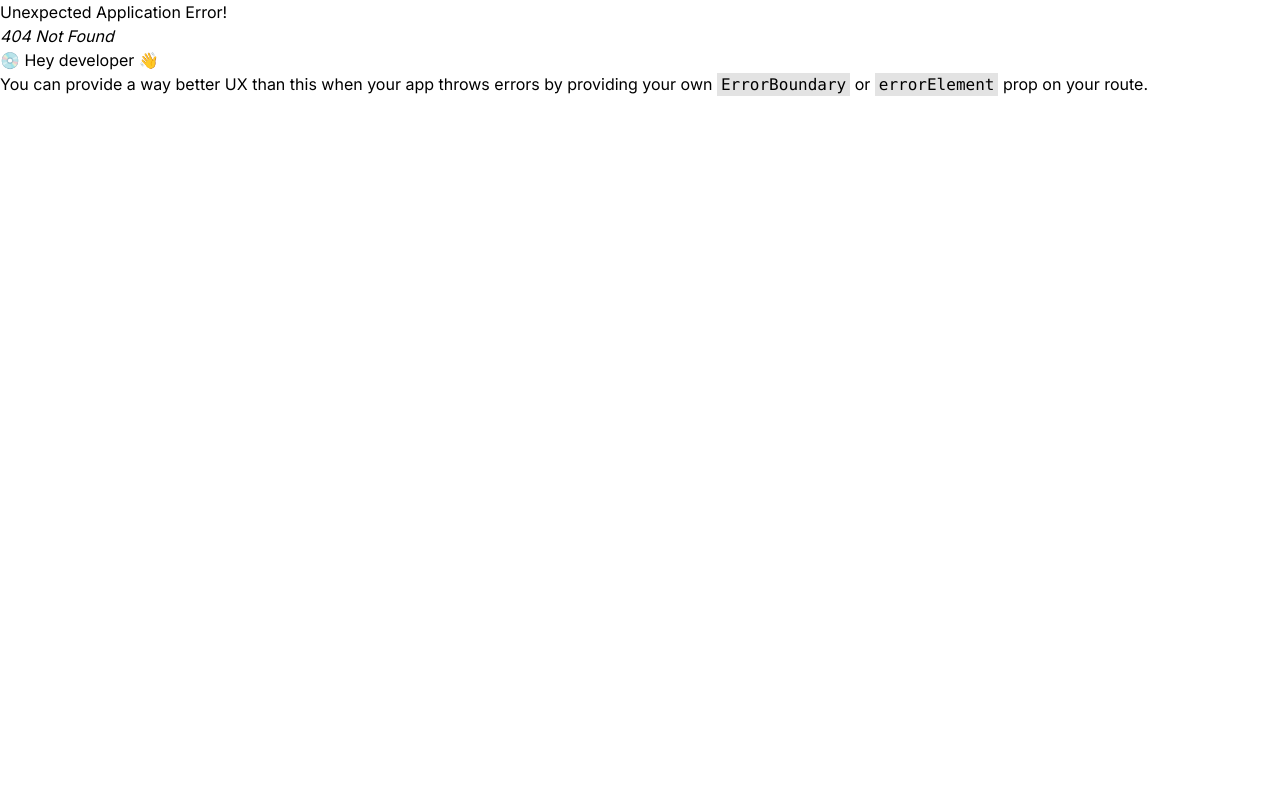
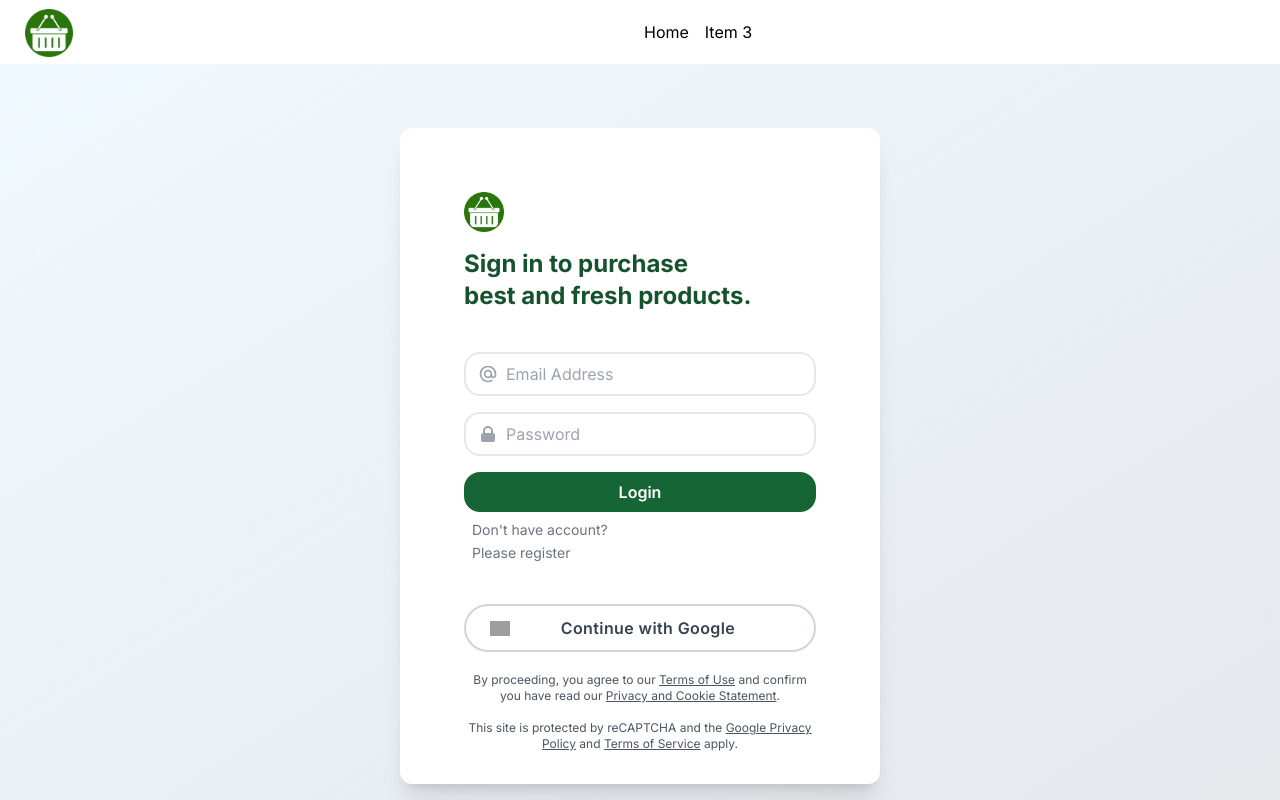
Before and after one commit to arifur-rahman1/goFresh, a React (Vite) app: page /login in a window 1280 px wide. Before the commit this address had no page. Shown: the top 800 px of the page. Built offline with nearby package versions, Linux system fonts and the light colour scheme; grey boxes are pictures that could not be loaded.

Commit message:
login and registration data and page done

```diff
--- a/src/Pages/CheckOut.jsx
+++ b/src/Pages/CheckOut.jsx
@@ -5,7 +5,7 @@ const CheckOut = () => {
     const product= useLoaderData()
     const {title,img,description,price}=product;
     //  Counter is a state initialized to 0
-    const [counter, setCounter] = useState(0);
+    const [counter, setCounter] = useState(1);
 
     // Function is called everytime increment button is clicked
     const handleClick1 = () => {
@@ -16,11 +16,13 @@ const CheckOut = () => {
     // Function is called everytime decrement button is clicked
     const handleClick2 = () => {
         // Counter state is decremented
-        if(counter > 0){
+        if(counter > 1){
             setCounter(counter - 1);
         }
 
     };
+    const updatedPrice=price*counter;
+
     return (
         <div>
 
@@ -45,12 +47,13 @@ const CheckOut = () => {
             <div
                 style={{
                     fontSize: "120%",
-                    position: "relative",
-                    fontWeight:"bold"
+
+                    fontWeight:"bold",
+
 
                 }}
             >
-                {counter}
+                {counter} KG
             </div>
             <div className="buttons">
                 <div className="flex">
@@ -80,7 +83,7 @@ const CheckOut = () => {
                 <div>
                     <div className="inline-block align-bottom mr-5">
                         <span className="text-2xl leading-none align-baseline">$</span>
-                        <span className="font-bold text-3xl leading-none align-baseline">{price}</span>
+                        <span className="font-bold text-3xl leading-none align-baseline">{updatedPrice}</span>
 
                     </div>
                     <div className="inline-block align-bottom">
--- /dev/null
+++ b/src/Pages/Login.jsx
@@ -0,0 +1,73 @@
+import { Link } from "react-router-dom";
+import logo from "../assets/Banner/Banner.png"
+const Login = () => {
+    const handleLogin=(event)=>{
+        event.preventDefault();
+        const form =event.target;
+        const email=form.email.value;
+        const password=form.password.value
+        console.log(email,password);
+    }
+    return (
+        <div>
+
+<div className="relative py-16 bg-gradient-to-br from-sky-50 to-gray-200">
+    <div className="relative container m-auto px-6 text-gray-500 md:px-12 xl:px-40">
+        <div className="m-auto md:w-8/12 lg:w-7/12 xl:w-6/12">
+            <div className="rounded-xl bg-white shadow-xl">
+                <div className="p-6 sm:p-16">
+                    <div className="space-y-4">
+                        <img src={logo}loading="lazy" className="w-10" alt="tailus logo"/>
+                        <h2 className="mb-8 text-2xl text-green-900 font-bold">Sign in to purchase <br/> best and fresh products.</h2>
+                    </div>
+                    {/* form  */}
+                    <div className="mt-10">
+                    <form className="bg-white" onSubmit={handleLogin}>
+					<div className="flex items-center border-2 py-2 px-3 rounded-2xl mb-4">
+						<svg xmlns="http://www.w3.org/2000/svg" className="h-5 w-5 text-gray-400" fill="none"
+							viewBox="0 0 24 24" stroke="currentColor">
+							<path strokeLinecap="round" strokeLinejoin="round" strokeWidth="2"
+								d="M16 12a4 4 0 10-8 0 4 4 0 008 0zm0 0v1.5a2.5 2.5 0 005 0V12a9 9 0 10-9 9m4.5-1.206a8.959 8.959 0 01-4.5 1.207" />
+						</svg>
+						<input className="pl-2 outline-none border-none" type="text" name="email" id="" placeholder="Email Address" />
+      </div>
+						<div className="flex items-center border-2 py-2 px-3 rounded-2xl">
+							<svg xmlns="http://www.w3.org/2000/svg" className="h-5 w-5 text-gray-400" viewBox="0 0 20 20"
+								fill="currentColor">
+								<path fillRule="evenodd"
+									d="M5 9V7a5 5 0 0110 0v2a2 2 0 012 2v5a2 2 0 01-2 2H5a2 2 0 01-2-2v-5a2 2 0 012-2zm8-2v2H7V7a3 3 0 016 0z"
+									clipRule="evenodd" />
+							</svg>
+							<input className="pl-2 outline-none border-none" type="text" name="password" id="" placeholder="Password" />
+      </div>
+							<button type="submit" className="block w-full bg-green-800 hover:bg-green-600 mt-4 py-2 rounded-2xl text-white font-semibold mb-2">Login</button>
+                            <p className="text-sm ml-2">{`Don't have account?`}</p>
+							<Link to={'/register'}><span className="text-sm ml-2 hover:text-green-500 cursor-pointer">Please register</span></Link>
+		</form>
+                    </div>
+                    {/* form  */}
+                    <div className="mt-10 grid space-y-4">
+                        <button className="group h-12 px-6 border-2 border-gray-300 rounded-full transition duration-300
+                         hover:border-green-400 focus:bg-green-50 active:bg-green-100">
+                            <div className="relative flex items-center space-x-4 justify-center">
+                                <img src="https://tailus.io/sources/blocks/social/preview/images/google.svg" className="absolute left-0 w-5" alt="google logo"/>
+                                <span className="block w-max font-semibold tracking-wide text-gray-700 text-sm transition duration-300  group-hover:text-green-600 sm:text-base">Continue with Google</span>
+                            </div>
+                        </button>
+
+                    </div>
+
+                    <div className="mt-5 space-y-4 text-gray-600 text-center sm:-mb-8">
+                        <p className="text-xs">By proceeding, you agree to our <a href="#" className="underline hover:text-green-500">Terms of Use</a> and confirm you have read our <a href="#" className="underline hover:text-green-500">Privacy and Cookie Statement</a>.</p>
+                        <p className="text-xs">This site is protected by reCAPTCHA and the <a href="#" className="underline hover:text-green-500">Google Privacy Policy</a> and <a href="#" className="underline hover:text-green-500">Terms of Service</a> apply.</p>
+                    </div>
+                </div>
+            </div>
+        </div>
+    </div>
+</div>
+        </div>
+    );
+};
+
+export default Login;
--- /dev/null
+++ b/src/Pages/Register.jsx
@@ -0,0 +1,80 @@
+import { Link } from "react-router-dom";
+import logo from "../assets/Banner/Banner.png"
+const Register = () => {
+    const handleRegister =(event)=>{
+        event.preventDefault();
+        const form =event.target;
+        const name=form.name.value
+        const email=form.email.value
+        const password=form.password.value
+        console.log(name,email,password);
+    }
+    return (
+        <div>
+<div className="relative py-16 bg-gradient-to-r from-green-50 to-green-200">
+    <div className="relative container m-auto px-6 text-gray-500 md:px-12 xl:px-40">
+        <div className="m-auto md:w-8/12 lg:w-7/12 xl:w-6/12">
+            <div className="rounded-xl bg-white shadow-xl">
+                <div className="p-6 sm:p-16">
+                    <div className="space-y-4">
+                        <img src={logo}loading="lazy" className="w-10" alt="tailus logo"/>
+                        <h2 className="mb-8 text-2xl text-green-900 font-bold">Register to purchase <br/> best and fresh products.</h2>
+                    </div>
+                    {/* form  */}
+                    <div className="mt-10">
+                    <form className="bg-white" onSubmit={handleRegister}>
+			<div className="flex items-center border-2 py-2 px-3 rounded-2xl mb-4">
+            <svg xmlns="http://www.w3.org/2000/svg" fill="none" viewBox="0 0 24 24" strokeWidth="1.5" stroke="currentColor" className="w-6 h-6">
+  <path strokeLinecap="round" strokeLinejoin="round" d="M17.982 18.725A7.488 7.488 0 0 0 12 15.75a7.488 7.488 0 0 0-5.982 2.975m11.963 0a9 9 0 1 0-11.963 0m11.963 0A8.966 8.966 0 0 1 12 21a8.966 8.966 0 0 1-5.982-2.275M15 9.75a3 3 0 1 1-6 0 3 3 0 0 1 6 0Z" />
+</svg>
+
+				<input className="pl-2 outline-none border-none" type="text" name="name" id="" placeholder="Full name" />
+            </div>
+					<div className="flex items-center border-2 py-2 px-3 rounded-2xl mb-4">
+						<svg xmlns="http://www.w3.org/2000/svg" className="h-5 w-5 text-gray-400" fill="none"
+							viewBox="0 0 24 24" stroke="currentColor">
+							<path strokeLinecap="round" strokeLinejoin="round" strokeWidth="2"
+								d="M16 12a4 4 0 10-8 0 4 4 0 008 0zm0 0v1.5a2.5 2.5 0 005 0V12a9 9 0 10-9 9m4.5-1.206a8.959 8.959 0 01-4.5 1.207" />
+						</svg>
+						<input className="pl-2 outline-none border-none" type="text" name="email" id="" placeholder="Email Address" />
+      </div>
+						<div className="flex items-center border-2 py-2 px-3 rounded-2xl">
+							<svg xmlns="http://www.w3.org/2000/svg" className="h-5 w-5 text-gray-400" viewBox="0 0 20 20"
+								fill="currentColor">
+								<path fillRule="evenodd"
+									d="M5 9V7a5 5 0 0110 0v2a2 2 0 012 2v5a2 2 0 01-2 2H5a2 2 0 01-2-2v-5a2 2 0 012-2zm8-2v2H7V7a3 3 0 016 0z"
+									clipRule="evenodd" />
+							</svg>
+							<input className="pl-2 outline-none border-none" type="text" name="password" id="" placeholder="Password" />
+      </div>
+							<button type="submit" className="block w-full bg-green-800 hover:bg-green-600 mt-4 py-2 rounded-2xl text-white font-semibold mb-2">Register</button>
+                            <p className="text-sm ml-2">Already have account?</p>
+							<Link to={'/login'}><span className="text-sm ml-2 hover:text-green-500 cursor-pointer">Please login</span></Link>
+		</form>
+                    </div>
+                    {/* form  */}
+                    <div className="mt-10 grid space-y-4">
+                        <button className="group h-12 px-6 border-2 border-gray-300 rounded-full transition duration-300
+                         hover:border-green-400 focus:bg-green-50 active:bg-green-100">
+                            <div className="relative flex items-center space-x-4 justify-center">
+                                <img src="https://tailus.io/sources/blocks/social/preview/images/google.svg" className="absolute left-0 w-5" alt="google logo"/>
+                                <span className="block w-max font-semibold tracking-wide text-gray-700 text-sm transition duration-300  group-hover:text-green-600 sm:text-base">Continue with Google</span>
+                            </div>
+                        </button>
+
+                    </div>
+
+                    <div className="mt-5 space-y-4 text-gray-600 text-center sm:-mb-8">
+                        <p className="text-xs">By proceeding, you agree to our <a href="#" className="underline hover:text-green-500">Terms of Use</a> and confirm you have read our <a href="#" className="underline hover:text-green-500">Privacy and Cookie Statement</a>.</p>
+                        <p className="text-xs">This site is protected by reCAPTCHA and the <a href="#" className="underline hover:text-green-500">Google Privacy Policy</a> and <a href="#" className="underline hover:text-green-500">Terms of Service</a> apply.</p>
+                    </div>
+                </div>
+            </div>
+        </div>
+    </div>
+</div>
+        </div>
+    );
+};
+
+export default Register;
```
Also changed, not shown: src/Router/router.jsx (+11 -0 lines).
